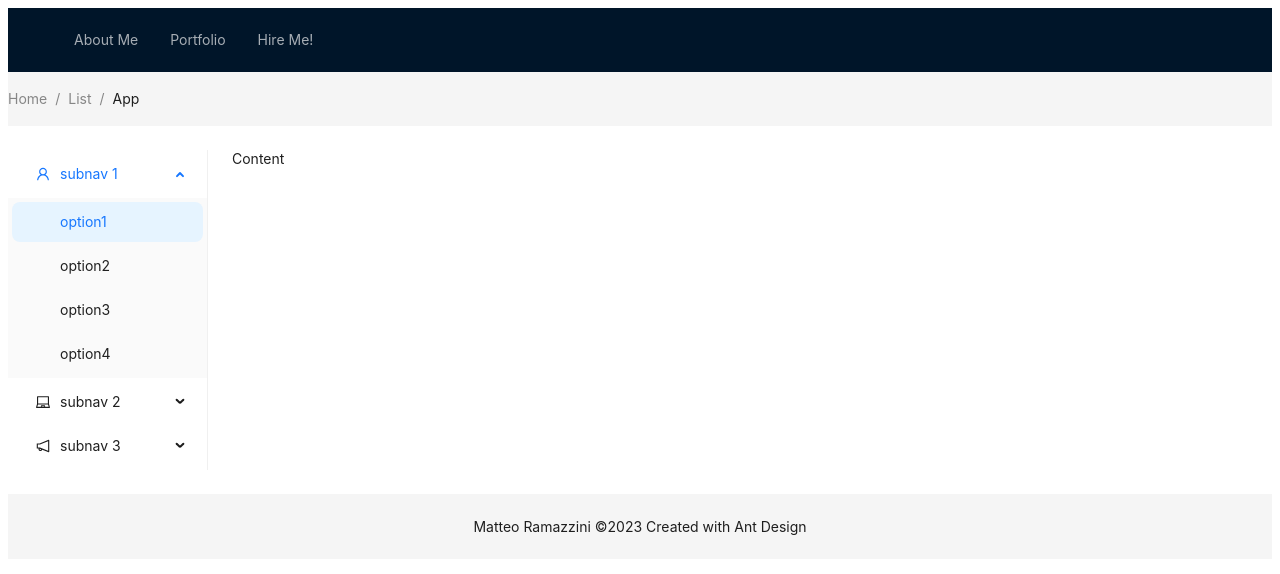
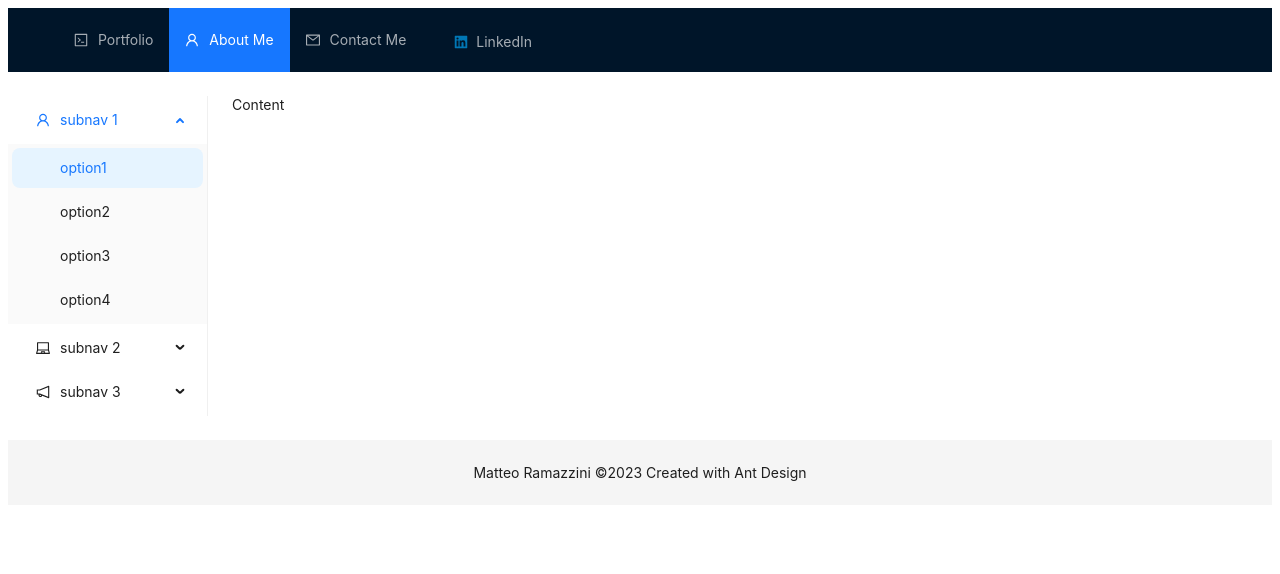
Before and after one commit to mramazzini/PortfolioMk4, a React (Create React App) app: page / in a window 1280 px wide. Shown: the top 574 px of the page. Built offline with nearby package versions, Linux system fonts and the light colour scheme.

Commit message:
Added Navbar, footer, and side Menu for home page

```diff
--- a/src/App.js
+++ b/src/App.js
@@ -1,5 +1,7 @@
 import React from 'react';
 import Home from './components/pages/Home'
+import About from './components/pages/About'
+import Hire from './components/pages/Hire'
 import './App.css';
 import { BrowserRouter as Router, Routes, Route } from 'react-router-dom';
 function App() {
@@ -12,7 +14,14 @@ function App() {
           path='/'
           element={<Home />}
         />
-
+        <Route
+          path='/hire'
+          element={<Hire />}
+        />
+        <Route
+          path='/about'
+          element={<About />}
+        />
       </Routes>
     </Router>
 
--- /dev/null
+++ b/src/components/Bottom.js
@@ -0,0 +1,18 @@
+import React from 'react';
+import { Breadcrumb, Layout, Menu, theme } from 'antd';
+
+
+const { Header, Content, Footer, Sider } = Layout;
+
+function Bottom() {
+
+    return (
+        <Footer
+            style={{
+                textAlign: 'center',
+            }}
+        >
+            Matteo Ramazzini ©2023 Created with Ant Design
+        </Footer>);
+}
+export default Bottom;
--- /dev/null
+++ b/src/components/Navbar.js
@@ -0,0 +1,37 @@
+import React from 'react';
+import { Breadcrumb, Layout, Menu, theme, Button } from 'antd';
+import {LinkedinFilled, CodeOutlined, UserOutlined, MailOutlined, AntDesignOutlined} from '@ant-design/icons';
+import { MenuProps } from 'antd';
+const { Header, Content, Footer, Sider } = Layout;
+//Create Items for navbar
+function getItem(label, key, icon, children, type) {
+    return {
+      key,
+      icon,
+      children,
+      label,
+      type,
+    };
+  }
+
+  const nav_items = [
+    getItem('Portfolio', '1', <CodeOutlined />),
+    getItem('About Me', '2', <UserOutlined />),
+    getItem('Contact Me', '3', <MailOutlined />),
+    getItem('', '4', <Button type="link" icon = {<LinkedinFilled style={{color: '#0077b5' }} />}>LinkedIn</Button>)
+    ];
+
+
+  function Navbar() {
+
+    return (
+<Header className="header">
+                <div className="logo" />
+
+                <Menu theme="dark" mode="horizontal" defaultSelectedKeys={['2']} items={nav_items } />
+
+            </Header>
+    );
+  }
+
+  export default Navbar;
--- /dev/null
+++ b/src/components/pages/About.js
@@ -0,0 +1,15 @@
+import React from 'react';
+import {Layout, Row, Col} from 'antd';
+
+const { Header, Content, Footer, Sider } = Layout;
+function About() {
+    return (
+        <div>
+            <Row>
+      <Col span={24}>col</Col>
+    </Row>
+        </div>
+        );
+}
+
+export default About;
--- /dev/null
+++ b/src/components/pages/Hire.js
@@ -0,0 +1,7 @@
+import React from 'react';
+
+function Hire() {
+    return (<div></div>);
+}
+
+export default Hire;
--- a/src/components/pages/Home.js
+++ b/src/components/pages/Home.js
@@ -1,13 +1,18 @@
 import React from 'react';
 import Side_menu from '../Side_menu';
+import Navbar from '../Navbar';
+import Bottom from '../Bottom';
 import { Carousel } from 'antd';
 import { Breadcrumb, Layout, Menu, theme } from 'antd';
+import {LinkedinFilled} from '@ant-design/icons';
+import { MenuProps } from 'antd';
 const { Header, Content, Footer, Sider } = Layout;
 
-const items1 = ['About Me', 'Portfolio', 'Hire Me!'].map((key) => ({
-    key,
-    label: `${key}`,
-}));
+
+
+
+
+
 
 function Home() {
     const {
@@ -17,23 +22,12 @@ function Home() {
 
         <Layout>
 
-            <Header className="header">
-                <div className="logo" />
-                <Menu theme="dark" mode="horizontal" defaultSelectedKeys={['2']} items={items1} />
-            </Header>
+            <Navbar/>
 
             <Content style={{ padding: '0 50px', }}>
 
             </Content>
-            <Breadcrumb
-          style={{
-            margin: '16px 0',
-          }}
-        >
-          <Breadcrumb.Item>Home</Breadcrumb.Item>
-          <Breadcrumb.Item>List</Breadcrumb.Item>
-          <Breadcrumb.Item>App</Breadcrumb.Item>
-        </Breadcrumb>
+
             <Layout
           style={{
             padding: '24px 0',
@@ -52,13 +46,7 @@ function Home() {
           </Content>
 
         </Layout>
-        <Footer
-        style={{
-          textAlign: 'center',
-        }}
-      >
-        Matteo Ramazzini ©2023 Created with Ant Design
-      </Footer>
+        <Bottom/>
         </Layout>
     );
 }
```
